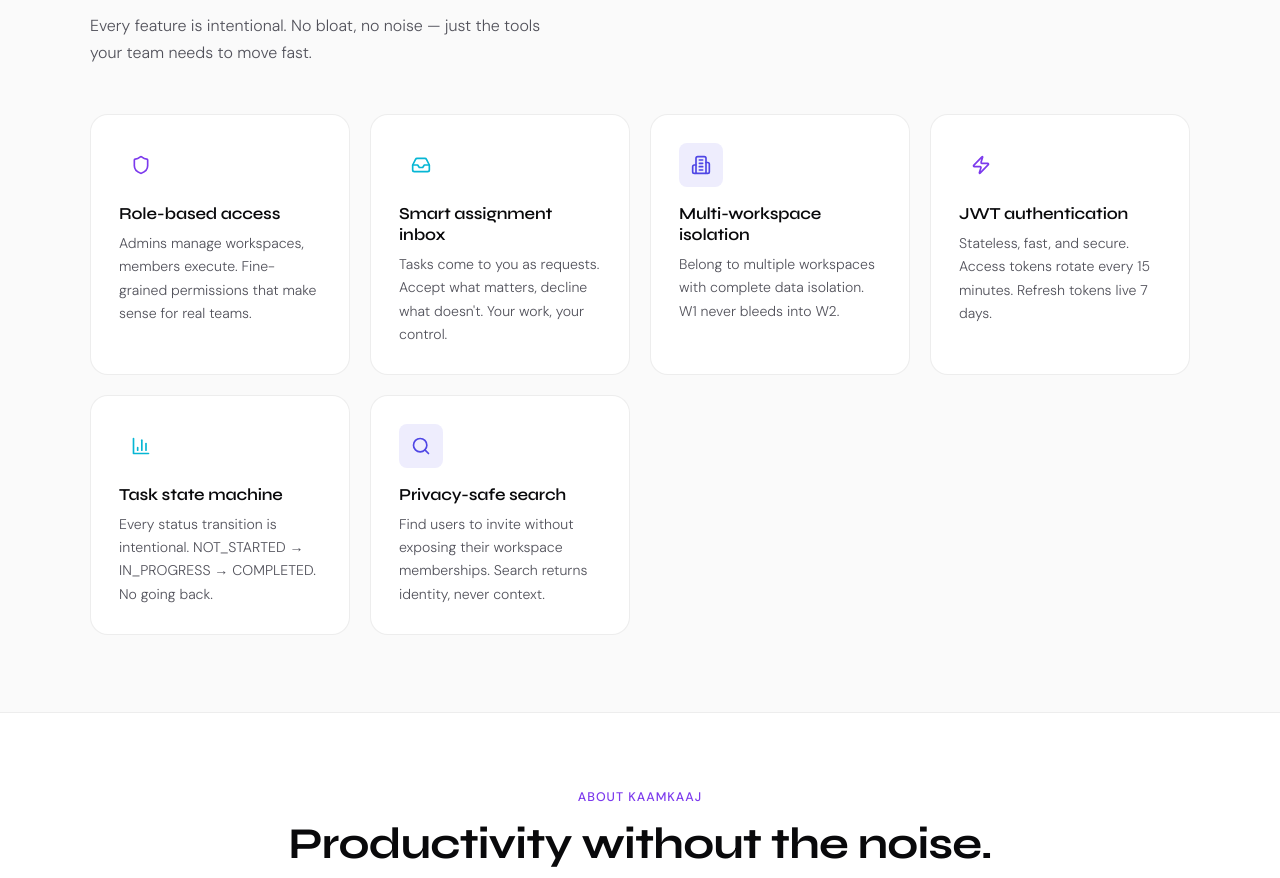
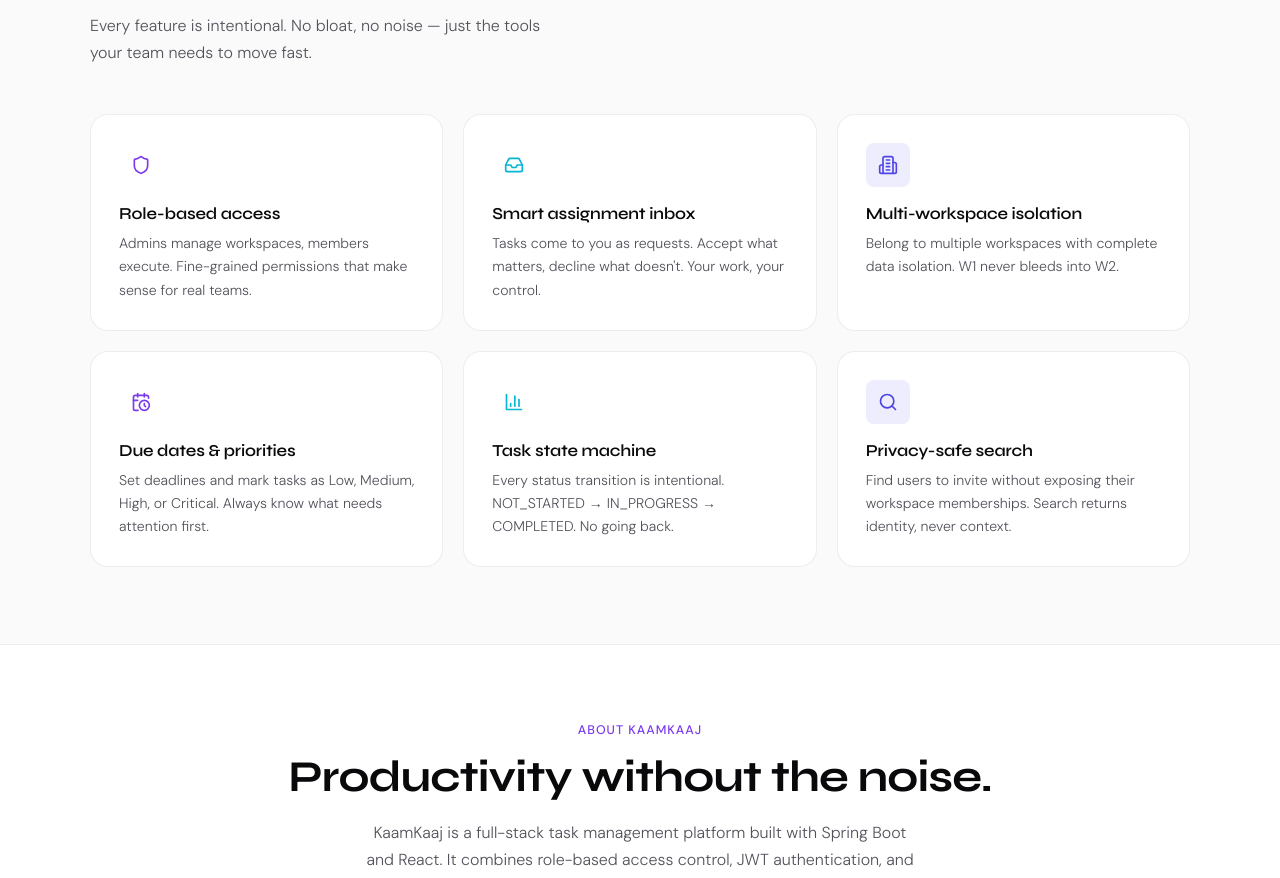
Before and after one commit to harshjha987/KaamKaaj, a React (Vite) app in the folder KaamKaajFrontend/: page / in a window 1280 px wide. Shown: the part 1136-2014 px from the top of the page. Built offline with nearby package versions, Linux system fonts and the light colour scheme; no server answers.

Commit message:
section improved

```diff
--- a/KaamKaajFrontend/src/components/landing/Sections.jsx
+++ b/KaamKaajFrontend/src/components/landing/Sections.jsx
@@ -1,17 +1,16 @@
 import React from 'react'
 import { useNavigate } from 'react-router-dom'
-import { motion } from 'framer-motion'
-import { Shield, Inbox, Building2, Zap, BarChart3, Search } from 'lucide-react'
+import { Shield, Inbox, Building2, CalendarClock, BarChart3, Search } from 'lucide-react'
 import { useScrollReveal } from '../../hooks/useScrollReveal'
 import useAuthStore from '../../store/authStore'
 
 const FEATURES = [
-  { icon: Shield,    title: 'Role-based access',        desc: 'Admins manage workspaces, members execute. Fine-grained permissions that make sense for real teams.',    accent: 'var(--violet)' },
-  { icon: Inbox,     title: 'Smart assignment inbox',   desc: "Tasks come to you as requests. Accept what matters, decline what doesn't. Your work, your control.",     accent: 'var(--cyan)'   },
-  { icon: Building2, title: 'Multi-workspace isolation', desc: 'Belong to multiple workspaces with complete data isolation. W1 never bleeds into W2.',                accent: '#4F46E5'       },
-  { icon: Zap,       title: 'JWT authentication',       desc: 'Stateless, fast, and secure. Access tokens rotate every 15 minutes. Refresh tokens live 7 days.',         accent: 'var(--violet)' },
-  { icon: BarChart3, title: 'Task state machine',       desc: 'Every status transition is intentional. NOT_STARTED → IN_PROGRESS → COMPLETED. No going back.',           accent: 'var(--cyan)'   },
-  { icon: Search,    title: 'Privacy-safe search',      desc: 'Find users to invite without exposing their workspace memberships. Search returns identity, never context.',accent: '#4F46E5'       },
+  { icon: Shield,        title: 'Role-based access',        desc: 'Admins manage workspaces, members execute. Fine-grained permissions that make sense for real teams.',          accent: 'var(--violet)' },
+  { icon: Inbox,         title: 'Smart assignment inbox',   desc: "Tasks come to you as requests. Accept what matters, decline what doesn't. Your work, your control.",           accent: 'var(--cyan)'   },
+  { icon: Building2,     title: 'Multi-workspace isolation', desc: 'Belong to multiple workspaces with complete data isolation. W1 never bleeds into W2.',                        accent: '#4F46E5'       },
+  { icon: CalendarClock, title: 'Due dates & priorities',   desc: 'Set deadlines and mark tasks as Low, Medium, High, or Critical. Always know what needs attention first.',      accent: 'var(--violet)' },
+  { icon: BarChart3,     title: 'Task state machine',       desc: 'Every status transition is intentional. NOT_STARTED → IN_PROGRESS → COMPLETED. No going back.',                accent: 'var(--cyan)'   },
+  { icon: Search,        title: 'Privacy-safe search',      desc: 'Find users to invite without exposing their workspace memberships. Search returns identity, never context.',    accent: '#4F46E5'       },
 ]
 
 export function FeaturesSection() {
@@ -31,10 +30,16 @@
           </p>
         </div>
 
-        <div style={{ display: 'grid', gridTemplateColumns: 'repeat(auto-fit, minmax(240px, 1fr))', gap: '1.25rem' }}>
+        <div className="feat-grid" style={{ display: 'grid', gap: '1.25rem' }}>
           {FEATURES.map((f, i) => <FeatureCard key={f.title} {...f} delay={i * 0.08} />)}
         </div>
       </div>
+
+      <style>{`
+        .feat-grid { grid-template-columns: repeat(3, 1fr); }
+        @media (max-width: 900px) { .feat-grid { grid-template-columns: repeat(2, 1fr); } }
+        @media (max-width: 560px) { .feat-grid { grid-template-columns: 1fr; } }
+      `}</style>
     </section>
   )
 }
--- a/KaamKaajFrontend/src/pages/AuthPage.jsx
+++ b/KaamKaajFrontend/src/pages/AuthPage.jsx
@@ -30,7 +30,7 @@
             The task management platform for teams that mean business.
           </div>
           <div style={{ display: 'flex', flexWrap: 'wrap', gap: '0.5rem', justifyContent: 'center' }}>
-            {['JWT Auth', 'Multi-workspace', 'Role-based', 'Spring Boot', 'Stateless'].map((pill) => (
+            {['Ship faster', 'Stay organized', 'Team-ready', 'Always in sync', 'Zero noise'].map((pill) => (
               <span key={pill} style={{ fontSize: '0.72rem', padding: '0.3rem 0.8rem', borderRadius: 99, border: '1px solid rgba(255,255,255,0.12)', color: 'rgba(255,255,255,0.5)', backdropFilter: 'blur(10px)' }}>
                 {pill}
               </span>
```
